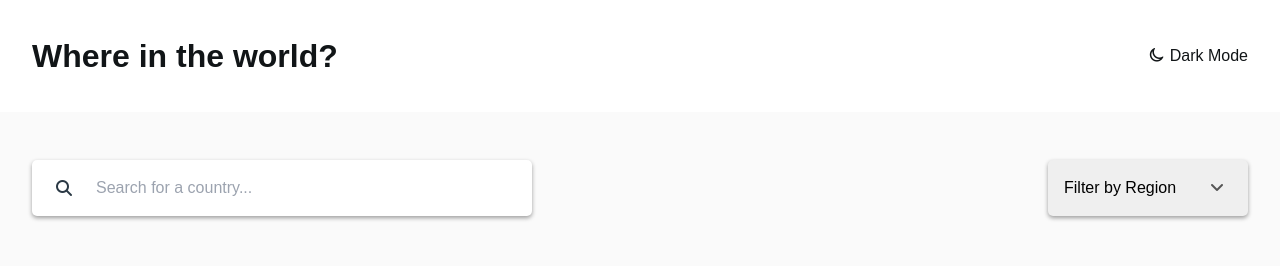
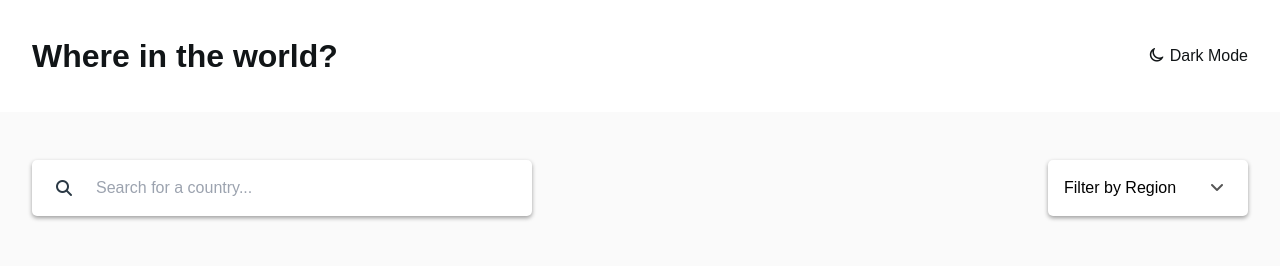
Before and after one commit to moryyiim/countries-app, a React (Create React App) app: page / in a window 1280 px wide. Shown: the top 266 px of the page. Built offline with nearby package versions, Linux system fonts and the light colour scheme.

Commit message:
update region filter color

```diff
--- a/src/components/Home.jsx
+++ b/src/components/Home.jsx
@@ -87,7 +87,7 @@ const Home = () => {
         <div className='search-wrapper'>
           <div className='search-box'>
             <input
-              className='search-input'
+              className='search-input bg-[#ffffff]'
               value={searchInput}
               onChange={handleChange}
               onKeyDown={handleKeyDown}
@@ -99,7 +99,7 @@ const Home = () => {
 
           <div className='select-wrapper'>
             <select
-              className='region-filter cursor-pointer'
+              className='region-filter cursor-pointer bg-[#ffffff]'
               value={selectedRegion}
               onChange={handleRegionChange}
             >
```
